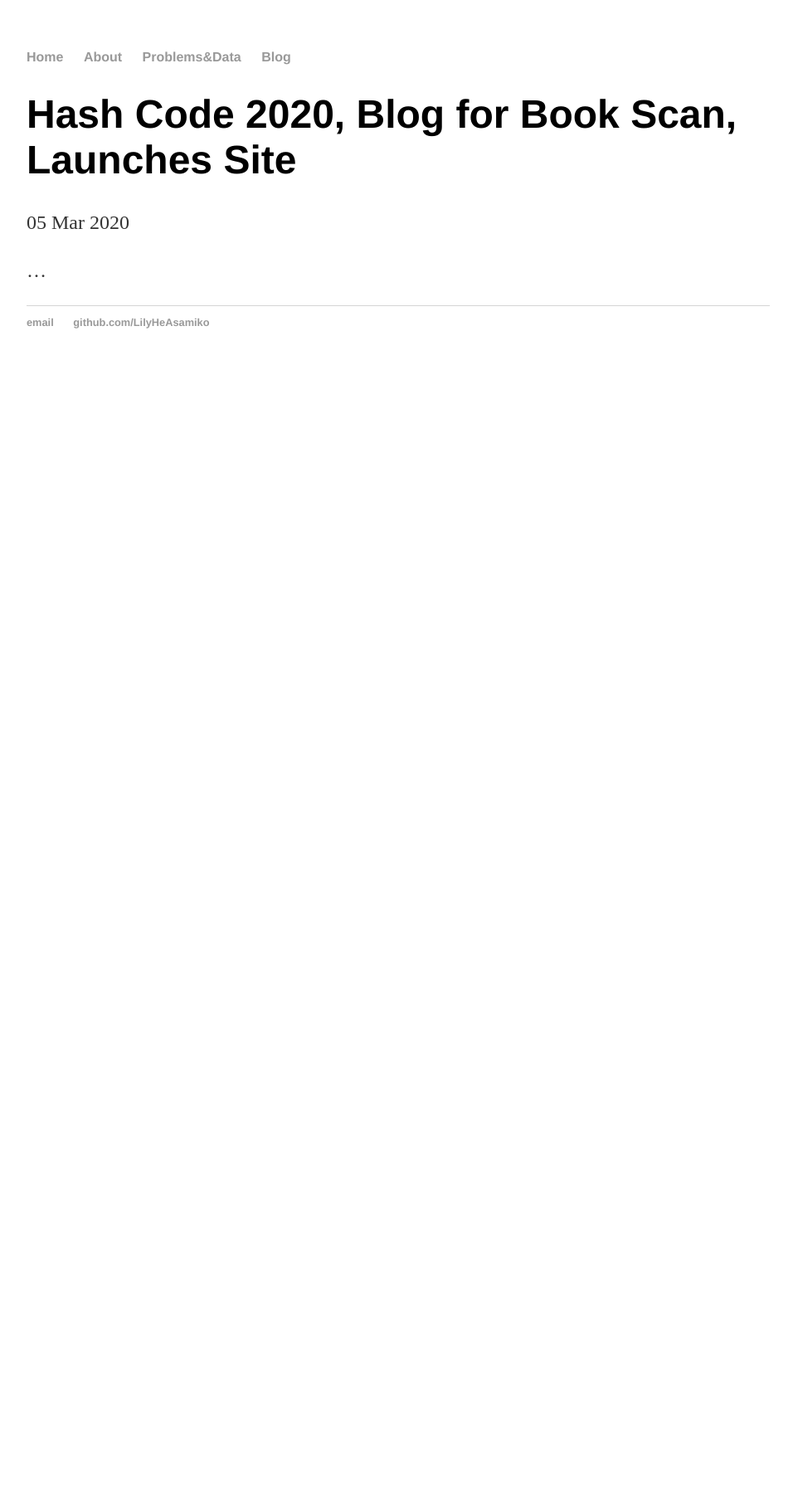
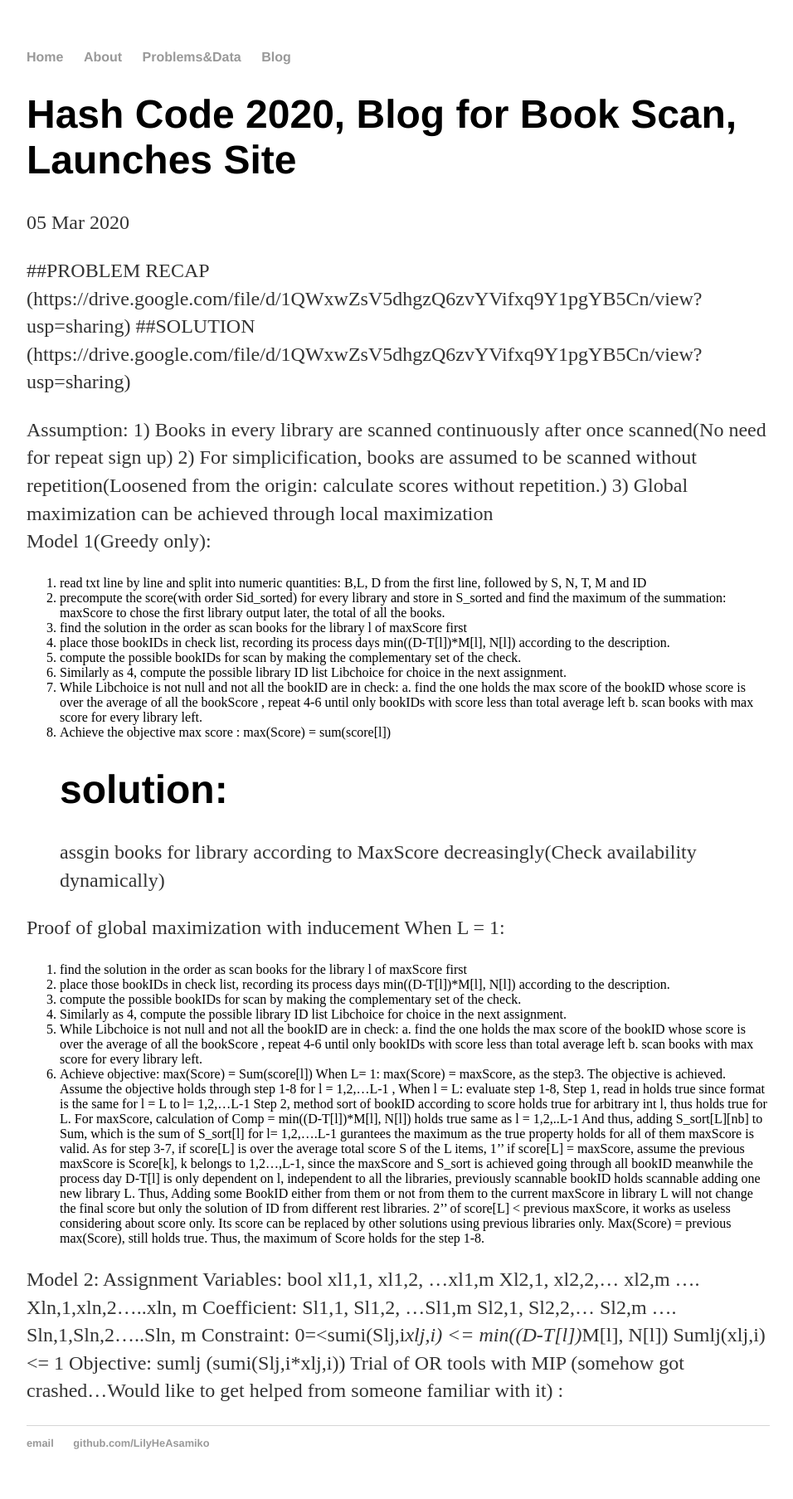
Before and after one commit to LilyHeAsamiko/hashCode.github.io, a Jekyll site: the page built from _posts/2020-03-05-BookScan.md, in a window 1280 px wide. Shown: the whole page at 83% size, without its empty margins (160-1116 px from the left). Built offline with Jekyll 4.4.1, drawn with Linux system fonts in a browser that asks for light colours; before the commit the page ends 900 px from its top, so only the background shows below that.

Commit message:
Update 2020-03-05-BookScan.md

```diff
--- a/_posts/2020-03-05-BookScan.md
+++ b/_posts/2020-03-05-BookScan.md
@@ -3,7 +3,66 @@ layout: post
 title: "Hash Code 2020, Blog for Book Scan, Launches Site"
 date: 2020-03-05
 ---
-<script src="https://polyfill.io/v3/polyfill.min.js?features=es6"></script>
-<script id="MathJax-script" async src="https://cdn.jsdelivr.net/npm/mathjax@3/es5/tex-mml-chtml.js"></script>
 
-...
+##PROBLEM RECAP
+(https://drive.google.com/file/d/1QWxwZsV5dhgzQ6zvYVifxq9Y1pgYB5Cn/view?usp=sharing)
+##SOLUTION
+(https://drive.google.com/file/d/1QWxwZsV5dhgzQ6zvYVifxq9Y1pgYB5Cn/view?usp=sharing)
+
+Assumption:
+1)	Books in every library are scanned continuously after once scanned(No need for repeat sign up)
+2)	For simplicification, books are assumed to be scanned without repetition(Loosened from the origin: calculate scores without repetition.)
+3)	Global maximization can be achieved through local maximization
+Model 1(Greedy only):
+1.	read txt line by line and split into numeric quantities:  B,L, D from the first line, followed by S, N, T, M and ID
+2.	precompute the score(with order Sid_sorted)  for every library and store in S_sorted
+and find the maximum of the summation: maxScore to chose the first library output later, the total of all the books.
+3.	find the solution in the order as scan books for the library l of maxScore first
+4.	 place those bookIDs in check list, recording its process days min((D-T[l])*M[l], N[l]) according to the description.
+5.	compute the possible bookIDs for scan by making the complementary set of the check.
+6.	Similarly as 4, compute the possible library ID list Libchoice  for choice in the next assignment.
+7.	While Libchoice is not null and not all the bookID are in check:
+a.	find the one holds the max score of the bookID whose score is over the average of all the bookScore , repeat 4-6
+until only bookIDs with score less than total average left
+b.	scan books with max score for every library left.
+8.	Achieve the objective max score : max(Score) = sum(score[l])
+# solution:
+assgin books for library according to MaxScore decreasingly(Check availability dynamically)
+
+Proof of global maximization with inducement
+When L = 1:
+1.	find the solution in the order as scan books for the library l of maxScore first
+2.	 place those bookIDs in check list, recording its process days min((D-T[l])*M[l], N[l]) according to the description.
+3.	compute the possible bookIDs for scan by making the complementary set of the check.
+4.	Similarly as 4, compute the possible library ID list Libchoice  for choice in the next assignment.
+5.	While Libchoice is not null and not all the bookID are in check:
+a.	find the one holds the max score of the bookID whose score is over the average of all the bookScore , repeat 4-6
+until only bookIDs with score less than total average left
+b.	scan books with max score for every library left.
+6.	Achieve objective: max(Score) = Sum(score[l])
+When L= 1: max(Score) = maxScore, as the step3. The objective is achieved.
+Assume the objective holds through step 1-8 for l = 1,2,…L-1 ,
+When l = L:  evaluate step 1-8,
+Step 1, read in holds true since format is the same for l = L to l= 1,2,…L-1
+Step 2, method sort of bookID according to score holds true for arbitrary int l, thus holds true for L.
+For maxScore,  calculation of Comp = min((D-T[l])*M[l], N[l]) holds true same as l = 1,2,..L-1
+       And thus, adding  S_sort[L][nb] to Sum, which is the sum of S_sort[l] for l= 1,2,….L-1 gurantees the maximum as the true property holds for all of them
+       maxScore is valid.
+As for step 3-7, if score[L] is over the average total score S of the L items,
+1’’ if score[L] = maxScore, assume the previous maxScore is Score[k], k belongs to 1,2…,L-1,  since the maxScore and S_sort is achieved going through all bookID meanwhile the process day D-T[l] is only dependent on l, independent to all the libraries,  previously scannable bookID holds scannable adding one new library L. Thus, Adding some BookID either from them or not from them to the current maxScore in library L will not change the final score but only the solution of ID from different rest libraries.
+2’’ of score[L] < previous maxScore, it works as useless considering about score only. Its score can be replaced by other solutions using previous libraries only. Max(Score) = previous max(Score), still holds true.
+Thus, the maximum of Score holds for the step 1-8.
+
+Model 2: Assignment
+Variables: bool xl1,1, xl1,2, …xl1,m
+	Xl2,1, xl2,2,… xl2,m
+                          ….
+                          Xln,1,xln,2…..xln, m
+Coefficient:     Sl1,1, Sl1,2, …Sl1,m
+	Sl2,1, Sl2,2,… Sl2,m
+                          ….
+                          Sln,1,Sln,2…..Sln, m
+Constraint:  0=<sumi(Slj,i*xlj,i) <= min((D-T[l])*M[l], N[l])
+                      Sumlj(xlj,i) <= 1
+Objective:   sumlj (sumi(Slj,i*xlj,i))
+Trial of OR tools with MIP (somehow got crashed…Would like to get helped from someone familiar with it) :
```
